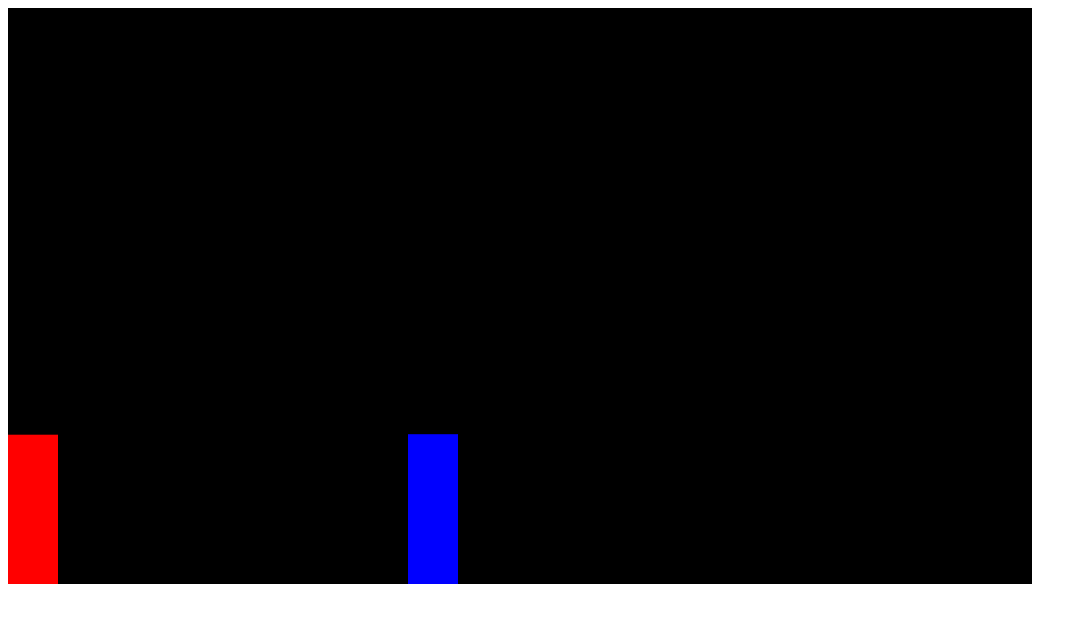
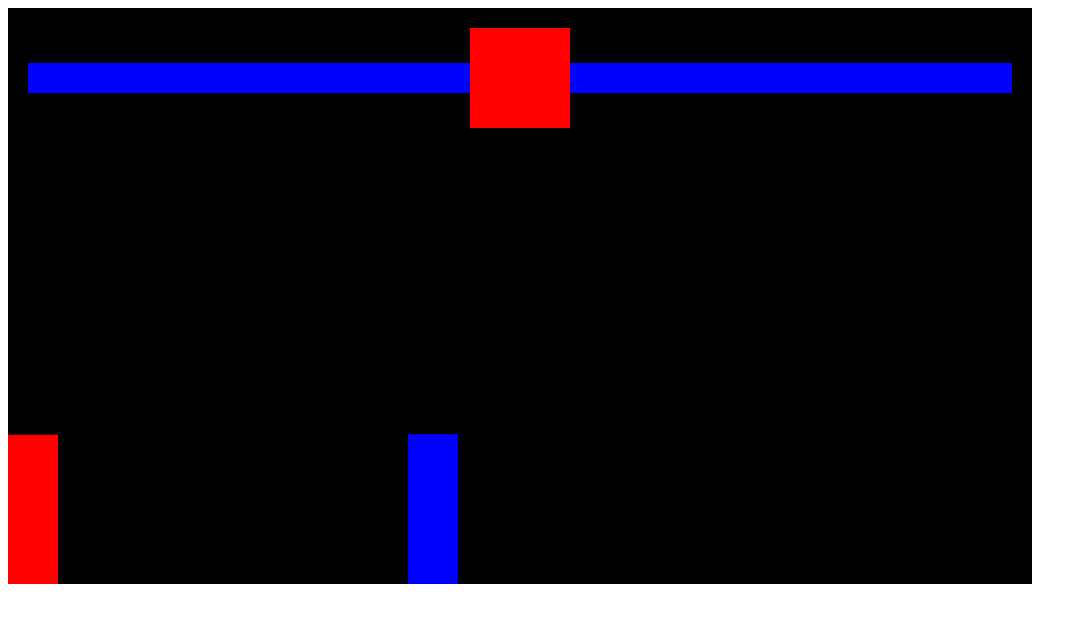
Before and after one commit to NeamenD/Fighting-Game, a plain HTML site: page index.html in a window 1280 px wide. Shown: the whole page, without its empty margins (0-1087 px from the left). Drawn offline with Linux system fonts and the light colour scheme.

Commit message:
added health bar interface  feature to and a css file

```diff
--- a/index.html
+++ b/index.html
@@ -7,7 +7,55 @@
     <link rel="stylesheet" href="style.css" />
   </head>
   <body>
-    <canvas></canvas>
+    <!-- container-div -->
+    <div id="container-div">
+      <div id="main-div">
+        <!-- player health -->
+        <div
+          style="
+            position: relative;
+            height: 30px;
+            width: 100%;
+            display: flex;
+            justify-content: flex-end;
+          "
+        >
+          <!-- enemy health -->
+          <div
+            style="background-color: yellow; height: 30px; width: 100%"
+          ></div>
+          <div
+            id="playerHealth"
+            style="
+              position: absolute;
+              background: blue;
+              top: 0;
+              right: 0;
+              bottom: 0;
+              width: 100%;
+            "
+          ></div>
+        </div>
+        <!-- timer -->
+        <div id="timmer"></div>
+        <div style="position: relative; height: 30px; width: 100%">
+          <!-- enemy health -->
+          <div style="background-color: yellow; height: 30px"></div>
+          <div
+            id="enemyHealth"
+            style="
+              position: absolute;
+              background: blue;
+              top: 0;
+              right: 0;
+              bottom: 0;
+              left: 0;
+            "
+          ></div>
+        </div>
+      </div>
+      <canvas></canvas>
+    </div>
 
     <script src="index.js"></script>
   </body>
--- a/index.js
+++ b/index.js
@@ -26,6 +26,7 @@ class Sprite {
 
     this.color = color;
     this.isAttacking;
+    this.health = 100;
   }
 
   draw() {
@@ -156,11 +157,13 @@ function animate() {
     }) && //collision detection
     player.isAttacking
   ) {
-    //attack
+    //player attack
     player.isAttacking = false;
-    console.log("Go");
+    enemy.health -= 10;
+    document.querySelector("#enemyHealth").style.width = enemy.health + "%";
   }
 
+  //collision when enemy attacks
   if (
     rectangularCollision({
       rectangle1: enemy,
@@ -170,7 +173,8 @@ function animate() {
   ) {
     //attack
     enemy.isAttacking = false;
-    console.log("enemy attack successfull");
+    player.health -= 10;
+    document.querySelector("#playerHealth").style.width = player.health + "%";
   }
 }
 animate();
--- a/style.css
+++ b/style.css
@@ -0,0 +1,34 @@
+*{
+    box-sizing: border-box;
+}
+
+
+#container-div{
+    position: relative;
+    display: inline-block;
+}
+#main-div{
+    position:absolute;
+    display: flex;
+    width: 100%;
+    align-items: center;
+    padding: 20px;
+}
+
+#timmer{
+    background-color: red;
+    width: 100px;
+    height: 100px;
+    flex-shrink: 0;
+}
+
+/* #player_health{
+    background-color: yellow;
+    height: 30px;
+    width: 100%;
+}
+
+#enemyHealth{
+    background-color: yellow;
+    height: 30px;
+} */
```
